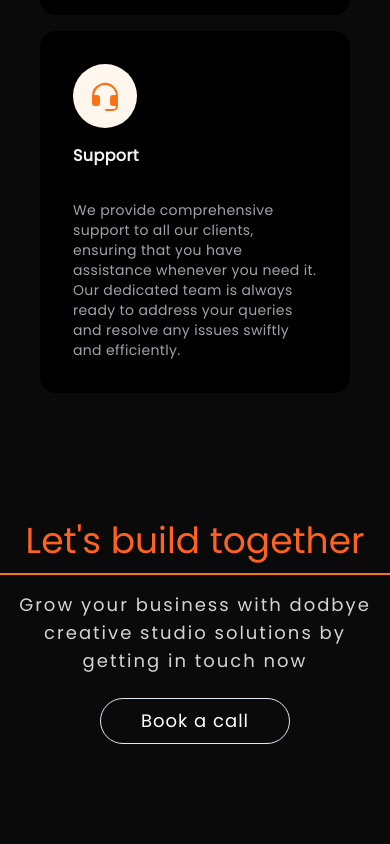
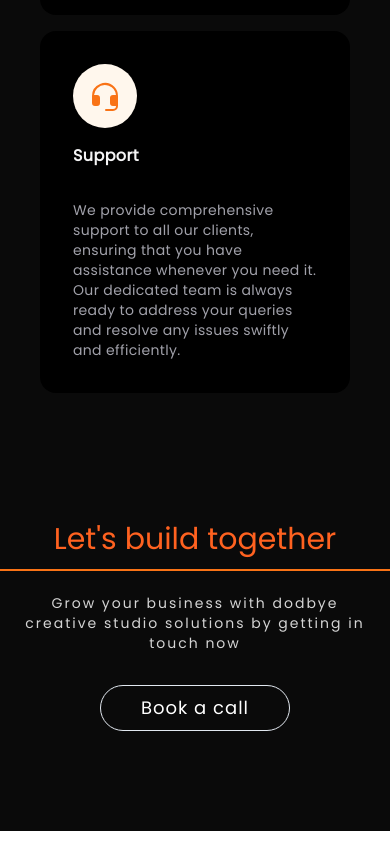
Before and after one commit to oguzhandemirkaya/dodbytewebsite, a Next.js app: page / in a window 390 px wide. Shown: the part 7725-8569 px from the top of the page. Built offline with nearby package versions, Linux system fonts and the light colour scheme.

Commit message:
mobil en alt düzeltildi

```diff
--- a/app/page.tsx
+++ b/app/page.tsx
@@ -138,10 +138,11 @@ export default function Home() {
       <div className="hidden md: items-center md:flex justify-center md:mx-auto md:space-x-10" style={{ paddingTop: '30px' }}>
   <LampDemo />
 </div>
-<div className="text-4xl md:text-7xl text-center text text-orange-500 md:hidden" style={{ color: '#FF6220'}}>
+
+<div className="text-3xl md:text-7xl text-center text text-orange-500 md:hidden" style={{ color: '#FF6220'}}>
   <span className="mb-4">Let&apos;s build together</span>
   <div className=" pt-3 mx-auto border-b-2 border-orange-500"></div>
- <p className="mt-4 text-lg font-normal text-neutral-300 w-90 text-center px-4 pb-5" style={{ paddingTop: '0px', letterSpacing: '2px' }}>
+ <p className="mt-4 text-sm font-normal text-neutral-300 w-90 text-center flex-auto px-4 pb-8" style={{ paddingTop: '6px', letterSpacing: '2px' }}>
     Grow your business with dodbye creative studio solutions by getting in touch now
   </p>
   <div className="px-10 cursor-pointer inline-block border rounded-full py-2 text-lg text-white transition-colors duration-300 ease-in-out hover:bg-white hover:text-black" style={{ letterSpacing: '1px', marginBottom: '100px' }}>
```
